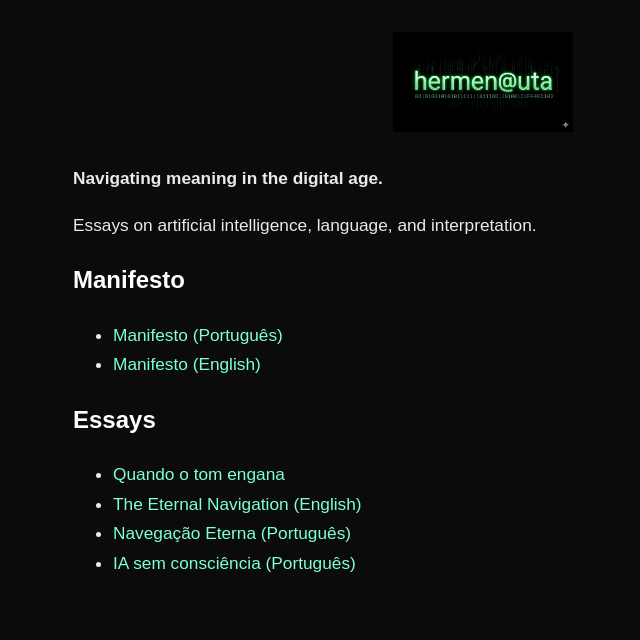
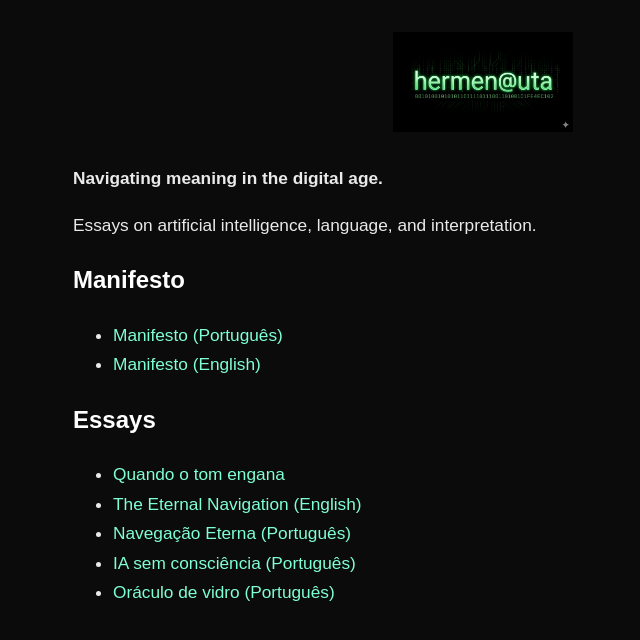
Before and after one commit to olivieri-hermenauta/olivieri-hermenauta.github.io, a Jekyll site: the page built from index.md, in a window 1280 px wide. Shown: the top 640 px of the page, without its empty margins (157-797 px from the left). Built offline with Jekyll 4.4.1, drawn with Linux system fonts in a browser that asks for light colours.

Commit message:
Update index.md

```diff
--- a/index.md
+++ b/index.md
@@ -17,3 +17,4 @@ Essays on artificial intelligence, language, and interpretation.
 - [The Eternal Navigation (English)](ulysses-en)
 - [Navegação Eterna (Português)](ulysses)
 - [IA sem consciência (Português)](marcus-llm)
+- [Oráculo de vidro (Português)](hipocondria)
```
